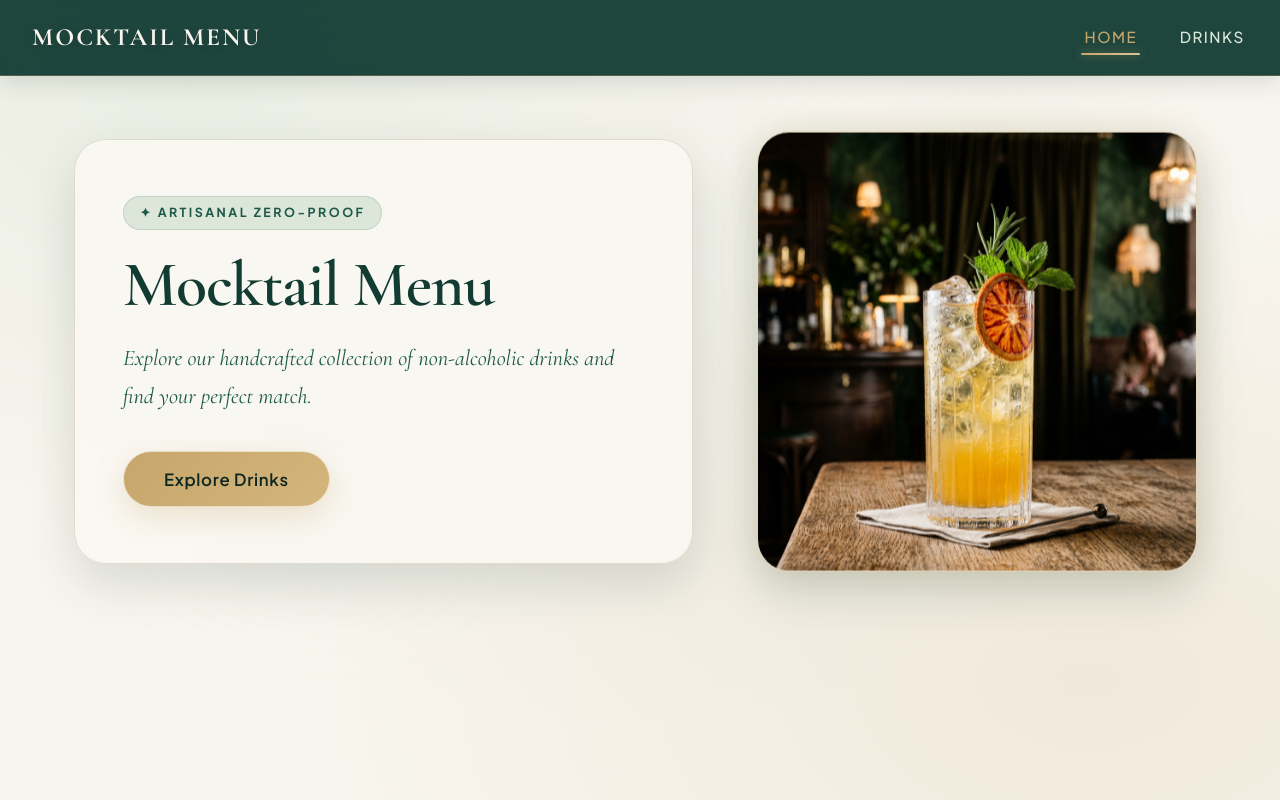
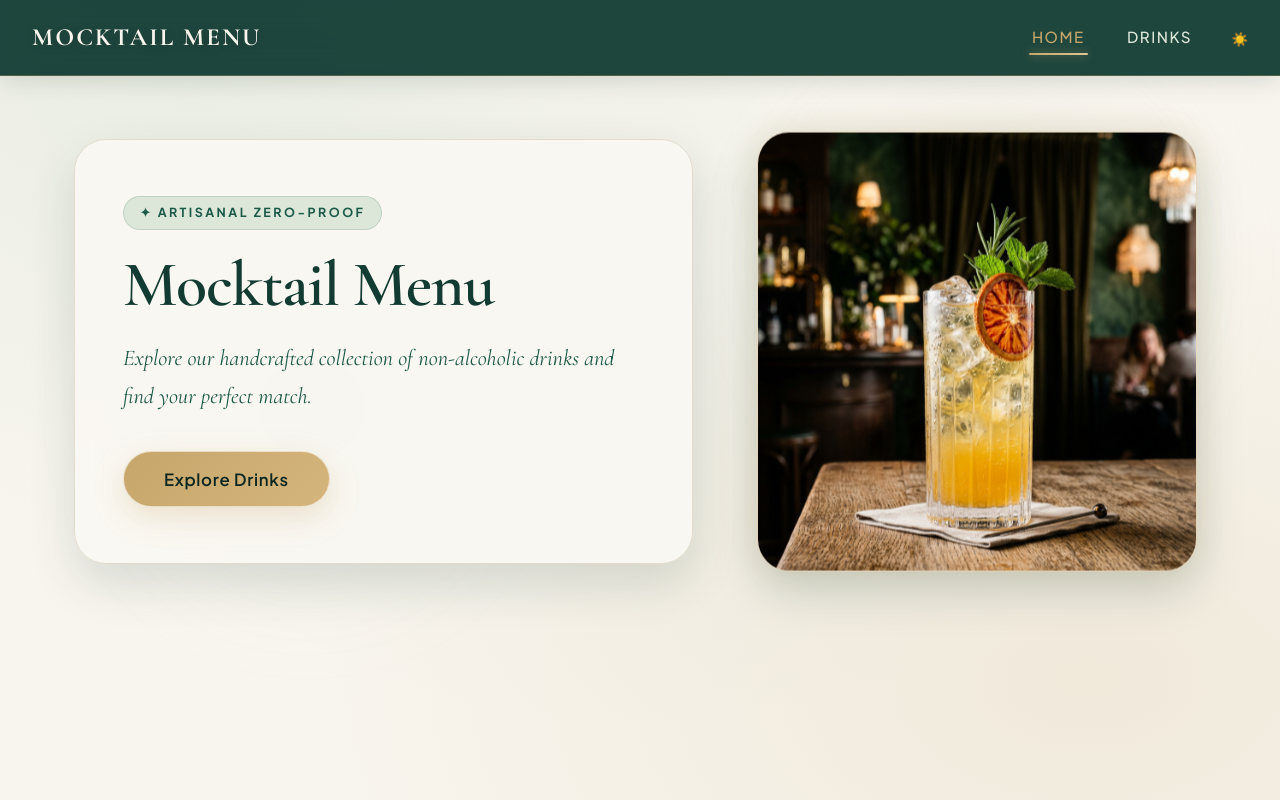
Before and after one commit to iUjjwalRaj/ps8-mocktail-menu, a React (Vite) app: page / in a window 1280 px wide. Built offline with nearby package versions, Linux system fonts and the light colour scheme.

Commit message:
feat: add persistent theme toggle in navbar and zero-flash initialization

```diff
--- a/index.html
+++ b/index.html
@@ -6,6 +6,14 @@
     <meta name="viewport" content="width=device-width, initial-scale=1.0" />
     <title>Mocktail Menu | Artisanal Zero-Proof Elixirs</title>
     <meta name="description" content="Discover handcrafted mocktails, artisanal botanical elixirs, and refreshing zero-proof cocktail recipes." />
+    <script>
+      (function() {
+        var saved = localStorage.getItem('theme');
+        if (saved === 'dark') {
+          document.documentElement.setAttribute('data-theme', 'dark');
+        }
+      })();
+    </script>
   </head>
   <body>
     <div id="root"></div>
--- a/src/components/NavBar.jsx
+++ b/src/components/NavBar.jsx
@@ -1,6 +1,18 @@
+import { useState, useEffect } from "react";
 import { NavLink } from "react-router-dom";
 
 function NavBar() {
+  const [theme, setTheme] = useState(() => localStorage.getItem("theme") || "light");
+
+  useEffect(() => {
+    document.documentElement.setAttribute("data-theme", theme);
+    localStorage.setItem("theme", theme);
+  }, [theme]);
+
+  const toggleTheme = () => {
+    setTheme((prev) => (prev === "light" ? "dark" : "light"));
+  };
+
   return (
     <nav className="navbar">
       <ul>
@@ -14,6 +26,15 @@ function NavBar() {
             Drinks
           </NavLink>
         </li>
+        <li>
+          <button
+            onClick={toggleTheme}
+            className="theme-toggle"
+            aria-label="Toggle luxury dark mode"
+          >
+            {theme === "dark" ? "🌙" : "☀️"}
+          </button>
+        </li>
       </ul>
     </nav>
   );
```
Also changed, not shown: 1 other file (tests, documents, lock files or other folders).
